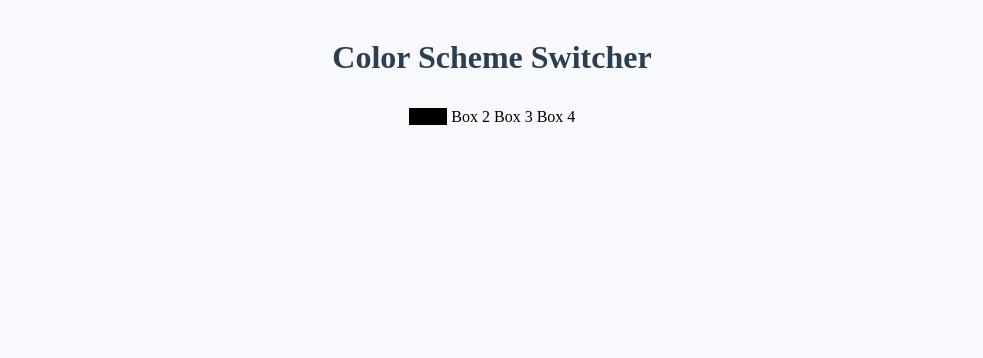
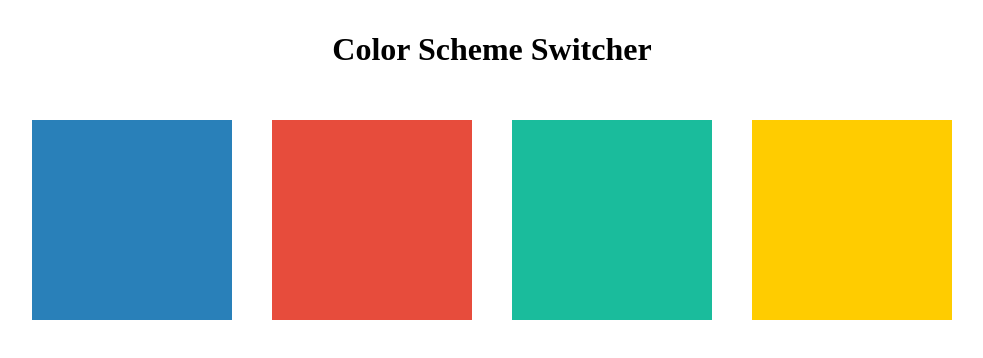
Before and after one commit to imohsinghaffar/ColorSchemeSwitcher, a plain HTML site: page index.html in a window 1280 px wide. Shown: the whole page, without its empty margins (148-1131 px from the left). Drawn offline with Linux system fonts and the light colour scheme.

Commit message:
Color Scheme Switcher Project Completed

```diff
--- a/app.js
+++ b/app.js
@@ -0,0 +1,48 @@
+let getAllBoxes = document.querySelectorAll('.box');
+const getBody = document.querySelector('body');
+
+getAllBoxes.forEach((box)=>
+{
+    // console.log(box);
+    box.addEventListener('click', function(box){
+        //1st way
+        // switch (box.target) {
+        //     case blue:
+        //         getBody.style.backgroundColor = "#2980B9"
+        //         break;
+        //     case red:
+        //         getBody.style.backgroundColor = "#E74C3C"
+        //         break;
+        //     case cyan:
+        //         getBody.style.backgroundColor = "#1ABC9C"
+        //         break;
+        //     case yellow:
+        //         getBody.style.backgroundColor = "#FFCC00"
+        //         break;
+        //     default:
+        //         console.log("Invalid");
+
+        //         break;
+        // }
+
+        //2nd way
+        if(box.target.id === "blue")
+        {
+            getBody.style.backgroundColor = "#2980B9";
+        }
+        if(box.target.id === "red")
+        {
+            getBody.style.backgroundColor = "#E74C3C";
+        }
+        if(box.target.id === "cyan")
+        {
+            getBody.style.backgroundColor = "#1ABC9C";
+        }
+        if(box.target.id === "yellow")
+        {
+            getBody.style.backgroundColor = "#FFCC00";
+        }
+
+
+    })
+});
--- a/index.html
+++ b/index.html
@@ -11,13 +11,13 @@
     <h1 >Color Scheme Switcher</h1>
     </div>
     <div class="boxes">
-        <span class="box-1">Box 1</span>
-        <span class="box-2">Box 2</span>
-        <span class="box-3">Box 3</span>
-        <span class="box-4">Box 4</span>
+        <div class="box-1 box" id="blue"></div>
+        <div class="box-2 box" id="red"></div>
+        <div class="box-3 box" id="cyan"></div>
+        <div class="box-4 box" id="yellow"></div>
     </div>
 
 
-<script src="app.js"></script>
+<script src="../Color Scheme Switcher/app.js"></script>
 </body>
 </html>
--- a/style.css
+++ b/style.css
@@ -1,21 +1,49 @@
 body{
-background-color:#F7F9FC;
+    margin: 0%;
 }
 .main-heading
 {
     text-align: center;
-    color: #2C3E50;
+    color: black;
     padding: 10px;
 }
 
 .boxes
 {
-    text-align: center;
+
+    display: flex;
+    justify-content: center;
+    /* text-align: center; */
+    /* vertical-align: middle; */
+    cursor: pointer;
 }
 
 .box-1
 {
-    width: 400px;
-    height: 400px;
-    background-color: black;
+    width: 200px;
+    height: 200px;
+    background-color: #2980B9 ;
+    margin: 20px;
+    align-items: center;
 }
+.box-2
+{
+    width: 200px;
+    height: 200px;
+    background-color: #E74C3C;
+    margin: 20px;
+}
+.box-3
+{
+    width: 200px;
+    height: 200px;
+    background-color: #1ABC9C;
+    margin: 20px;
+}
+.box-4
+{
+    width: 200px;
+    height: 200px;
+    background-color: #FFCC00;
+    margin: 20px;
+}
```
